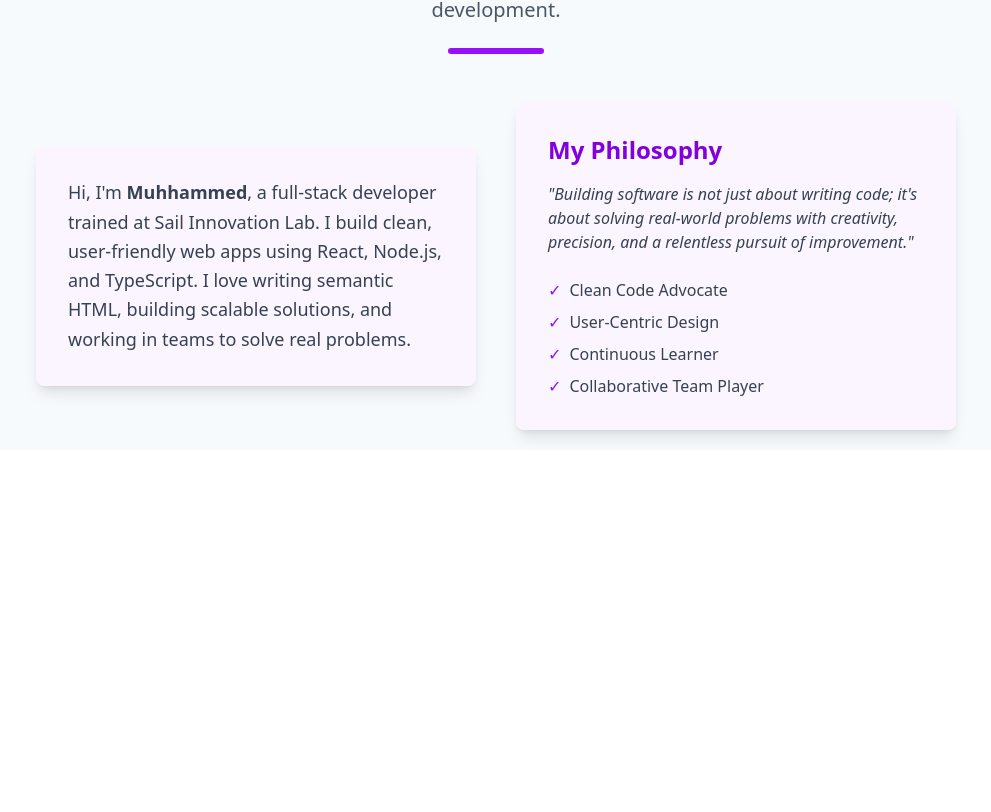
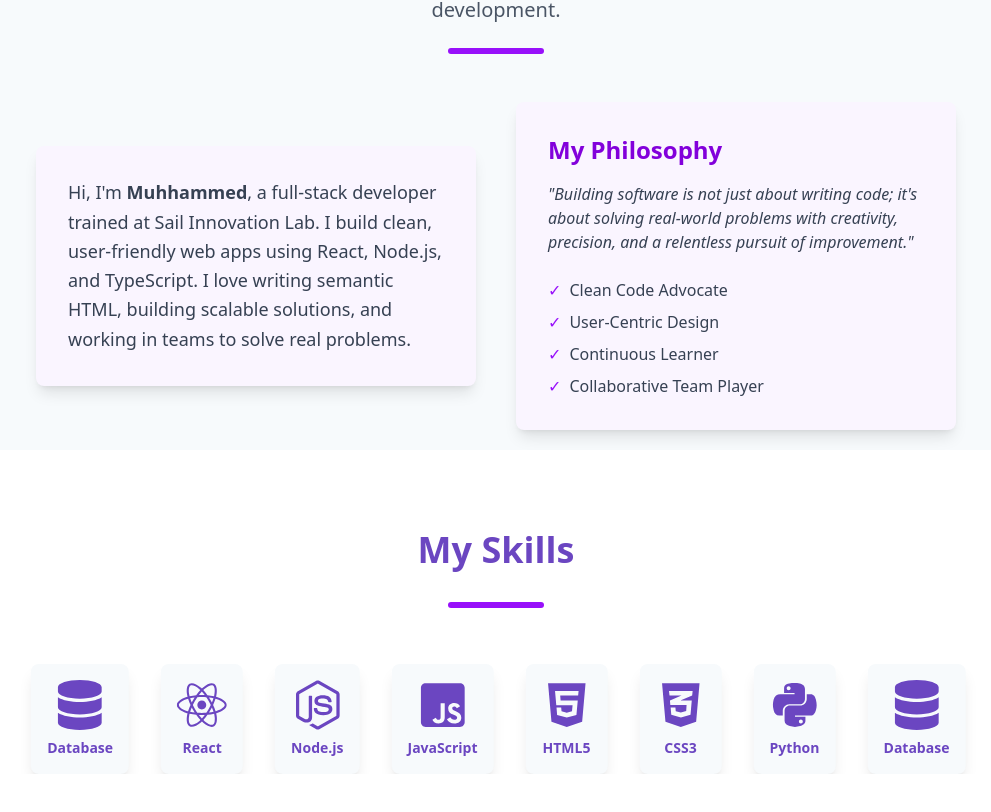
Before and after one commit to Okoro91/portfolio, a React (Vite) app: page / in a window 1280 px wide. Shown: the part 956-1768 px from the top of the page, without its empty margins (256-1247 px from the left). Before the commit the page ends 1438 px from the top, so only its background shows below. Built offline with nearby package versions, Linux system fonts and the light colour scheme.

Commit message:
added skills component

```diff
--- a/src/App.tsx
+++ b/src/App.tsx
@@ -2,6 +2,7 @@ import Sidebar from "./components/navbar/Sidebar";
 import Header from "./components/Header";
 import Hero from "./components/Hero";
 import About from "./components/About";
+import Skills from "./components/Skills";
 
 const App = () => {
   return (
@@ -11,6 +12,7 @@ const App = () => {
         <Header />
         <Hero />
         <About />
+        <Skills />
       </main>
     </div>
   );
--- /dev/null
+++ b/src/components/Skills.tsx
@@ -0,0 +1,54 @@
+import { motion } from "framer-motion";
+import {
+  FaReact,
+  FaNodeJs,
+  FaJsSquare,
+  FaHtml5,
+  FaCss3Alt,
+  FaPython,
+  FaDatabase,
+} from "react-icons/fa";
+
+const Skills = () => {
+  const skills = [
+    { name: "React", icon: <FaReact size={50} /> },
+    { name: "Node.js", icon: <FaNodeJs size={50} /> },
+    { name: "JavaScript", icon: <FaJsSquare size={50} /> },
+    { name: "HTML5", icon: <FaHtml5 size={50} /> },
+    { name: "CSS3", icon: <FaCss3Alt size={50} /> },
+    { name: "Python", icon: <FaPython size={50} /> },
+    { name: "Database", icon: <FaDatabase size={50} /> },
+  ];
+
+  return (
+    <section id="skills" className="py-20">
+      <div className="container mx-auto px-4">
+        <h2 className="text-3xl md:text-4xl font-bold text-center text-primary mb-8">
+          My Skills
+        </h2>
+        <div className="w-24 h-1.5 bg-purple-600 mx-auto mb-14 rounded-full"></div>
+        <div className="overflow-hidden">
+          <motion.div
+            animate={{ x: ["0%", "-100%"] }}
+            transition={{ repeat: Infinity, duration: 1, ease: "linear" }}
+            className="flex space-x-8 whitespace-nowrap"
+          >
+            {[...skills, ...skills].map((skill, index) => (
+              <div
+                key={index}
+                className="flex flex-col items-center  text-primary p-4 rounded-lg hover:bg-secondary transition duration-300 bg-accent shadow-lg"
+              >
+                {skill.icon}
+                <span className="mt-2 text-sm font-semibold text-primary">
+                  {skill.name}
+                </span>
+              </div>
+            ))}
+          </motion.div>
+        </div>
+      </div>
+    </section>
+  );
+};
+
+export default Skills;
```
